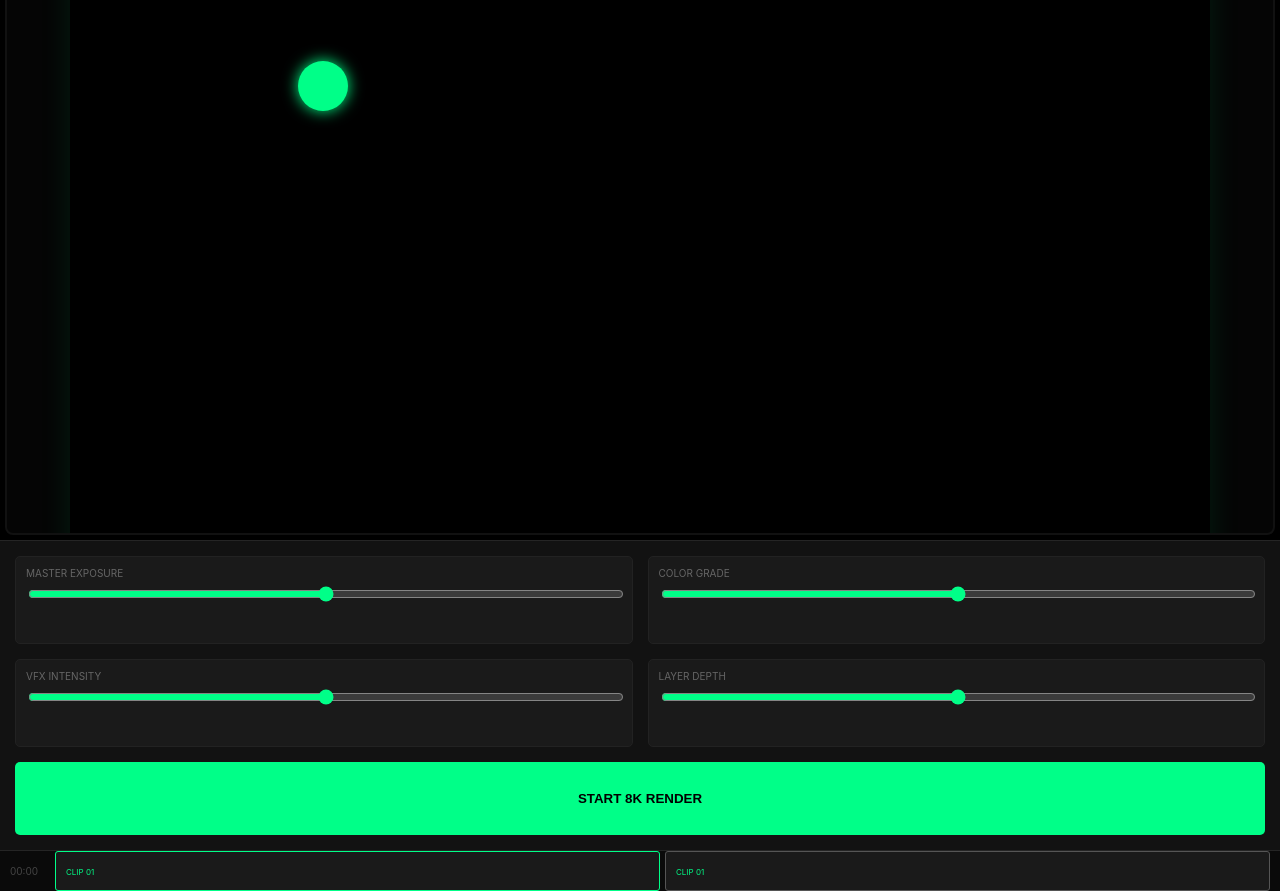
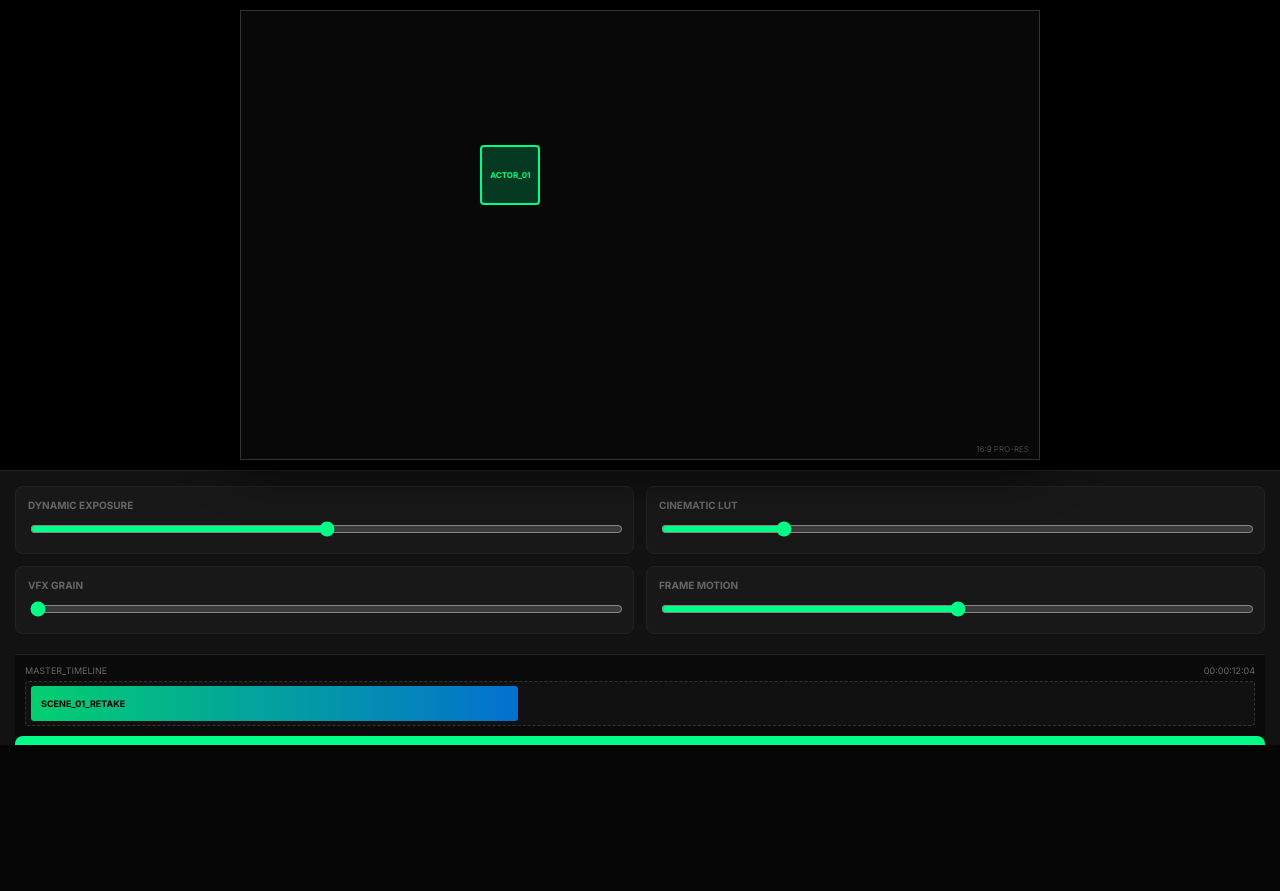
Before and after one commit to mahaning-cyber/CineFlow, a plain HTML site: page index.html in a window 1280 px wide. Shown: the part 55-946 px from the top of the page. After the commit the page ends 800 px from the top, so only its background shows below. Drawn offline with Linux system fonts and the light colour scheme.

Commit message:
Update title and improve styling in index.html

```diff
--- a/index.html
+++ b/index.html
@@ -3,20 +3,22 @@
 <head>
     <meta charset="UTF-8">
     <meta name="viewport" content="width=device-width, initial-scale=1.0, maximum-scale=1.0, user-scalable=no">
-    <title>CineFlow | Pro Movie Engine</title>
+    <title>CineFlow | Professional Movie Workstation</title>
+    <link href="https://fonts.googleapis.com/css2?family=Inter:wght@400;700;900&display=swap" rel="stylesheet">
     <style>
         :root {
-            --bg: #000000;
-            --panel: #121212;
-            --accent: #00ff88; /* ಪ್ರೊಫೆಷನಲ್ ಗ್ರೀನ್ */
-            --border: #252525;
+            --bg-black: #050505;
+            --panel-grey: #121212;
+            --accent-green: #00ff88;
+            --border-color: #222;
+            --text-dim: #666;
         }
 
         * { box-sizing: border-box; -webkit-tap-highlight-color: transparent; }
 
         body {
-            background: var(--bg);
-            color: #fff;
+            background: var(--bg-black);
+            color: #ffffff;
             font-family: 'Inter', sans-serif;
             margin: 0;
             height: 100vh;
@@ -25,155 +27,263 @@
             overflow: hidden;
         }
 
-        /* Top Navigation - ಫೋನ್‌ನಲ್ಲಿ ನೀಟಾಗಿ ಕಾಣಲು */
+        /* Top Navigation Bar */
         header {
-            height: 50px;
-            background: var(--panel);
+            height: 55px;
+            background: var(--panel-grey);
             display: flex;
             align-items: center;
-            padding: 0 15px;
-            border-bottom: 1px solid var(--border);
+            padding: 0 20px;
+            border-bottom: 1px solid var(--border-color);
             justify-content: space-between;
+            z-index: 100;
         }
 
-        .brand { font-weight: 900; color: var(--accent); letter-spacing: 2px; font-size: 18px; }
+        .brand { font-weight: 900; color: var(--accent-green); letter-spacing: 3px; font-size: 20px; }
+        .engine-status { font-size: 9px; background: #1a1a1a; padding: 4px 10px; border-radius: 20px; border: 1px solid var(--accent-green); color: var(--accent-green); font-weight: bold; }
 
-        /* Workspace Setup */
-        #workspace {
+        /* Main Editing Workspace */
+        main {
             flex: 1;
             display: flex;
-            flex-direction: column; /* ಫೋನ್‌ಗಾಗಿ ವರ್ಟಿಕಲ್ ಲೇಔಟ್ */
+            flex-direction: column;
+            overflow: hidden;
         }
 
-        /* ದೊಡ್ಡ ಸಿನಿಮಾ ಸ್ಕ್ರೀನ್ (The Stage) */
-        #monitor {
-            flex: 2;
-            background: #050505;
+        /* Professional Master Monitor */
+        #monitor-section {
+            flex: 1.2;
+            background: #000;
             position: relative;
             display: flex;
             align-items: center;
             justify-content: center;
-            border: 2px solid #111;
-            margin: 5px;
-            border-radius: 8px;
+            padding: 10px;
+        }
+
+        #viewfinder {
+            width: 100%;
+            max-width: 800px;
+            aspect-ratio: 16/9;
+            background: #080808;
+            border: 1px solid #333;
+            position: relative;
+            box-shadow: 0 0 50px rgba(0,0,0,1);
             overflow: hidden;
         }
 
-        #video-canvas {
-            width: 90%;
-            aspect-ratio: 16/9;
-            background: #000;
-            box-shadow: 0 0 30px rgba(0,255,136,0.1);
-            position: relative;
+        /* Movable Asset Overlay */
+        #main-actor {
+            width: 60px;
+            height: 60px;
+            background: rgba(0, 255, 136, 0.2);
+            border: 2px solid var(--accent-green);
+            border-radius: 4px;
+            position: absolute;
+            top: 30%;
+            left: 30%;
+            cursor: move;
+            display: flex;
+            align-items: center;
+            justify-content: center;
+            font-size: 8px;
+            font-weight: bold;
+            color: var(--accent-green);
         }
 
-        /* ಪ್ರೊಫೆಷನಲ್ ಟೂಲ್ ಬಾಕ್ಸ್ (FL Studio Style) */
-        #controls {
+        /* Station Controls (Sidebar/Bottom Panel) */
+        #control-hub {
             flex: 1;
-            background: var(--panel);
+            background: var(--panel-grey);
+            border-top: 1px solid var(--border-color);
+            display: flex;
+            flex-direction: column;
             padding: 15px;
-            border-top: 1px solid var(--border);
             overflow-y: auto;
-            display: grid;
-            grid-template-columns: 1fr 1fr;
-            gap: 15px;
         }
 
-        .control-unit { background: #1a1a1a; padding: 10px; border-radius: 5px; border: 1px solid #222; }
-        label { display: block; font-size: 10px; color: #666; margin-bottom: 5px; text-transform: uppercase; }
+        .hub-grid {
+            display: grid;
+            grid-template-columns: repeat(2, 1fr);
+            gap: 12px;
+            margin-bottom: 20px;
+        }
 
-        input[type=range] { width: 100%; accent-color: var(--accent); }
+        .control-card {
+            background: #181818;
+            padding: 12px;
+            border-radius: 8px;
+            border: 1px solid #222;
+        }
 
-        /* Timeline - ಸಿನಿಮಾದ ಉದ್ದ ಅಳೆಯಲು */
-        #timeline {
-            height: 80px;
+        .control-card label {
+            display: block;
+            font-size: 10px;
+            color: var(--text-dim);
+            margin-bottom: 8px;
+            text-transform: uppercase;
+            font-weight: 700;
+        }
+
+        input[type=range] { width: 100%; accent-color: var(--accent-green); cursor: pointer; }
+
+        /* Professional Timeline */
+        #timeline-container {
+            height: 90px;
             background: #0a0a0a;
-            border-top: 1px solid var(--border);
+            border-top: 1px solid #222;
+            padding: 10px;
             display: flex;
-            align-items: center;
-            padding: 0 10px;
+            flex-direction: column;
             gap: 5px;
         }
 
-        .track-block { height: 40px; background: #1a1a1a; border: 1px solid var(--accent); flex: 1; border-radius: 3px; position: relative; }
-        .track-block::after { content: 'CLIP 01'; position: absolute; font-size: 8px; color: var(--accent); top: 15px; left: 10px; }
+        .timeline-header { font-size: 9px; color: var(--text-dim); display: flex; justify-content: space-between; }
 
-        /* ದೊಡ್ಡ ಆಪ್ಶನ್ ಬಟನ್ */
-        .render-now {
-            grid-column: span 2;
-            background: var(--accent);
+        .track {
+            height: 45px;
+            background: #111;
+            border: 1px dashed #333;
+            border-radius: 4px;
+            position: relative;
+            display: flex;
+            align-items: center;
+            padding: 0 5px;
+        }
+
+        .clip {
+            width: 40%;
+            height: 35px;
+            background: linear-gradient(90deg, #00ff88 0%, #0088ff 100%);
+            border-radius: 3px;
+            opacity: 0.8;
+            display: flex;
+            align-items: center;
+            padding-left: 10px;
+            font-size: 9px;
+            font-weight: bold;
+            color: #000;
+        }
+
+        /* Big Action Button */
+        .master-btn {
+            background: var(--accent-green);
             color: #000;
             border: none;
-            padding: 15px;
-            font-weight: bold;
-            border-radius: 5px;
+            padding: 18px;
+            font-weight: 900;
+            border-radius: 8px;
             text-transform: uppercase;
+            letter-spacing: 2px;
+            cursor: pointer;
+            margin-top: auto;
+        }
+
+        /* Mobile Utility */
+        @media (max-width: 600px) {
+            .hub-grid { grid-template-columns: 1fr; }
         }
     </style>
 </head>
 <body>
 
 <header>
-    <div class="brand">CINEFLOW PRO</div>
-    <div style="font-size: 10px; background: #222; padding: 4px 8px; border-radius: 3px;">4K ENGINE</div>
+    <div class="brand">CINEFLOW</div>
+    <div class="engine-status">RAW 8K READY</div>
 </header>
 
-<div id="workspace">
-    <div id="monitor">
-        <div id="video-canvas">
-            <div id="actor" style="width: 50px; height: 50px; background: var(--accent); position: absolute; top: 20%; left: 20%; border-radius: 50%; cursor: move; box-shadow: 0 0 15px var(--accent);"></div>
+<main>
+    <section id="monitor-section">
+        <div id="viewfinder">
+            <div id="main-actor">ACTOR_01</div>
+            <div style="position: absolute; bottom: 5px; right: 10px; font-size: 8px; color: #444;">16:9 PRO-RES</div>
         </div>
-        <div style="position: absolute; top: 10px; left: 10px; font-size: 10px; color: #333;">MASTER MONITOR - 24FPS</div>
-    </div>
+    </section>
 
-    <div id="controls">
-        <div class="control-unit">
-            <label>Master Exposure</label>
-            <input type="range" id="exp">
+    <section id="control-hub">
+        <div class="hub-grid">
+            <div class="control-card">
+                <label>Dynamic Exposure</label>
+                <input type="range" id="exp" min="50" max="150" value="100">
+            </div>
+            <div class="control-card">
+                <label>Cinematic LUT</label>
+                <input type="range" id="lut" min="0" max="100" value="20">
+            </div>
+            <div class="control-card">
+                <label>VFX Grain</label>
+                <input type="range" id="vfx" min="0" max="100" value="0">
+            </div>
+            <div class="control-card">
+                <label>Frame Motion</label>
+                <input type="range" id="motion" min="0" max="100" value="50">
+            </div>
         </div>
-        <div class="control-unit">
-            <label>Color Grade</label>
-            <input type="range" id="grade">
+
+        <div id="timeline-container">
+            <div class="timeline-header">
+                <span>MASTER_TIMELINE</span>
+                <span>00:00:12:04</span>
+            </div>
+            <div class="track">
+                <div class="clip">SCENE_01_RETAKE</div>
+            </div>
         </div>
-        <div class="control-unit">
-            <label>VFX Intensity</label>
-            <input type="range" id="vfx">
-        </div>
-        <div class="control-unit">
-            <label>Layer Depth</label>
-            <input type="range" id="depth">
-        </div>
-        <button class="render-now">Start 8K Render</button>
-    </div>
-</div>
 
-<div id="timeline">
-    <div style="font-size: 10px; color: #444; width: 40px;">00:00</div>
-    <div class="track-block"></div>
-    <div class="track-block" style="border-color: #555;"></div>
-</div>
+        <button class="master-btn">Export Final Render</button>
+    </section>
+</main>
 
 <script>
-    // ಫೋನ್‌ನಲ್ಲಿ ಟಚ್ ಮಾಡಿ ಮೂವ್ ಮಾಡುವ ಫೀಚರ್ (Touch Support)
-    const actor = document.getElementById('actor');
-    let isDragging = false;
+    const actor = document.getElementById('main-actor');
+    let active = false;
+
+    // Pro-Touch Movement Engine
+    function startDrag(e) {
+        active = true;
+    }
+
+    function endDrag() {
+        active = false;
+    }
 
     function move(e) {
-        if (!isDragging) return;
-        let x = (e.type === 'touchmove') ? e.touches[0].clientX : e.clientX;
-        let y = (e.type === 'touchmove') ? e.touches[0].clientY : e.clientY;
+        if (!active) return;
+        e.preventDefault();
 
-        actor.style.left = (x - 25) + 'px';
-        actor.style.top = (y - 70) + 'px';
+        let x, y;
+        if (e.type === 'touchmove') {
+            x = e.touches[0].clientX;
+            y = e.touches[0].clientY;
+        } else {
+            x = e.clientX;
+            y = e.clientY;
+        }
+
+        // Calculation for center-aligned movement
+        actor.style.left = (x - 30) + 'px';
+        actor.style.top = (y - 120) + 'px';
     }
 
-    actor.addEventListener('mousedown', () => isDragging = true);
-    actor.addEventListener('touchstart', () => isDragging = true);
-    window.addEventListener('mouseup', () => isDragging = false);
-    window.addEventListener('touchend', () => isDragging = false);
+    // Event Listeners for Mobile & PC
+    actor.addEventListener('mousedown', startDrag);
+    actor.addEventListener('touchstart', startDrag);
+    window.addEventListener('mouseup', endDrag);
+    window.addEventListener('touchend', endDrag);
     window.addEventListener('mousemove', move);
-    window.addEventListener('touchmove', move);
+    window.addEventListener('touchmove', move, { passive: false });
+
+    // Filter Processing
+    const exp = document.getElementById('exp');
+    const lut = document.getElementById('lut');
+
+    function processFrames() {
+        actor.style.filter = `brightness(${exp.value}%) contrast(${100 + parseInt(lut.value)}%)`;
+    }
+
+    exp.addEventListener('input', processFrames);
+    lut.addEventListener('input', processFrames);
 </script>
 
 </body>
-</html>
+    </html>
```
